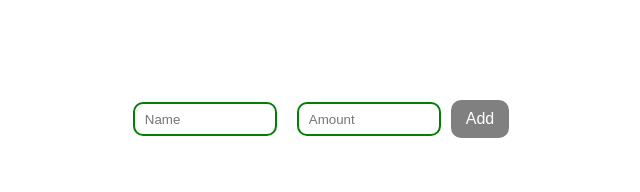
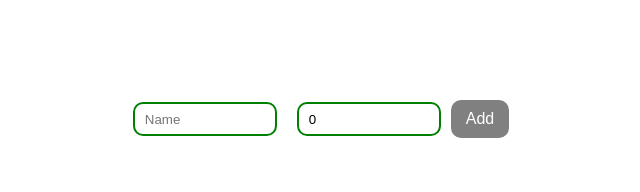
Before and after one commit to Money-Flow/Cash, a React (Create React App) app: page / in a window 1280 px wide. Shown: the top 192 px of the page, without its empty margins (324-964 px from the left). Built offline with nearby package versions, Linux system fonts and the light colour scheme.

Commit message:
fix: updated components

```diff
--- a/src/components/AddForm/AddForm.jsx
+++ b/src/components/AddForm/AddForm.jsx
@@ -4,22 +4,20 @@ import { testIds } from "./testIds";
 
 import operation from "./AddForm.module.css";
 
-export const AddForm = ({ onSubmit }) => {
+export const AddForm = ({ handleSubmit }) => {
   const [name, setName] = useState("");
-  const [amount, setAmount] = useState("");
+  const [amount, setAmount] = useState(0);
 
-  const handleButtonChange = event => {
-    event.preventDefault();
-    onSubmit(oldArray => [...oldArray, { name: name, amount: amount }]);
-    setName("");
-    setAmount("");
-  };
-
-  const isSubmitDisabled = () => !name.trim().length || !amount.trim().length;
+  const isSubmitDisabled = () => !name.trim().length;
 
   return (
     <form
-      onSubmit={event => handleButtonChange(event)}
+      onSubmit={event => {
+        event.preventDefault();
+        handleSubmit({ name: name, amount: amount });
+        setName("");
+        setAmount(0);
+      }}
       className={operation.section}
     >
       <input
@@ -39,7 +37,7 @@ export const AddForm = ({ onSubmit }) => {
         data-testid={testIds.inputAmount}
         value={amount}
         placeholder="Amount"
-        onChange={event => setAmount(event.target.value)}
+        onChange={event => setAmount(Number(event.target.value))}
         required
       />
 
@@ -49,9 +47,6 @@ export const AddForm = ({ onSubmit }) => {
         data-testid={testIds.button}
         disabled={isSubmitDisabled()}
         value="Add"
-        onSubmit={event => {
-          handleButtonChange(event);
-        }}
       />
     </form>
   );
--- a/src/components/AddForm/AddForm.module.css
+++ b/src/components/AddForm/AddForm.module.css
@@ -17,7 +17,7 @@
     padding: 0 10px;
 
     border: 2px solid green;
-    border-radius: 10px;;
+    border-radius: 10px;
 }
 
 .button
--- a/src/components/Main/Main.jsx
+++ b/src/components/Main/Main.jsx
@@ -9,9 +9,13 @@ import main from "./Main.module.css";
 export const Main = () => {
   const [items, changeItems] = useState([]);
 
+  const addItems = newItem => {
+    changeItems(oldArray => [...oldArray, newItem]);
+  };
+
   return (
     <div data-testid={testIds.main} className={main.main}>
-      <AddForm onSubmit={changeItems} />
+      <AddForm handleSubmit={addItems} />
       {items.length > 0 && <Table operationList={items} />}
     </div>
   );
```
